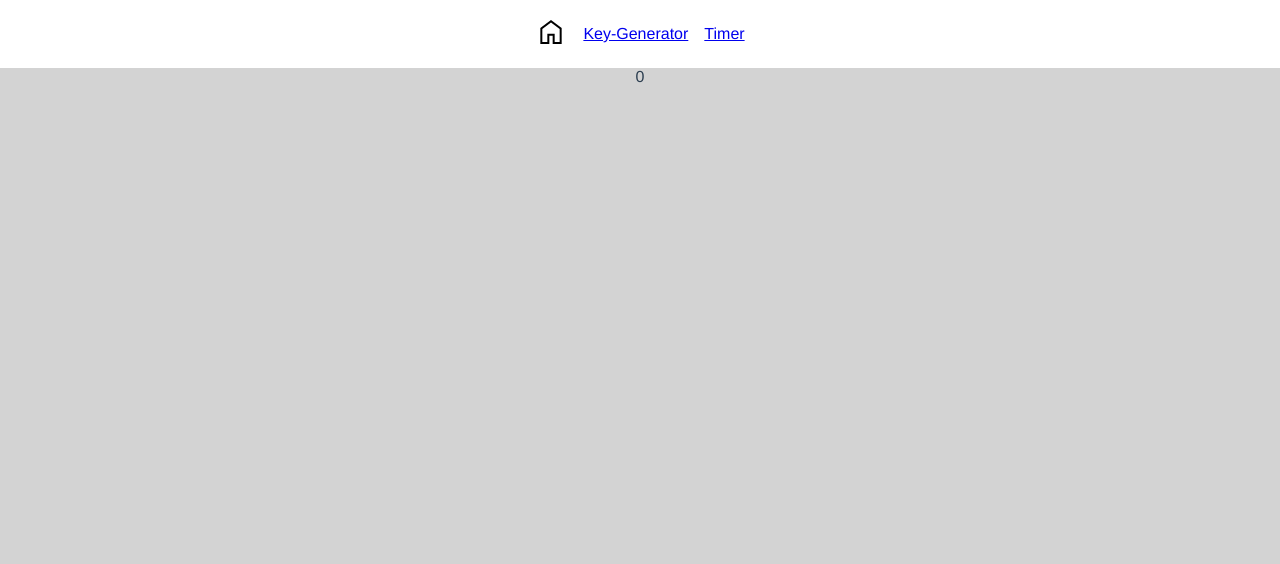
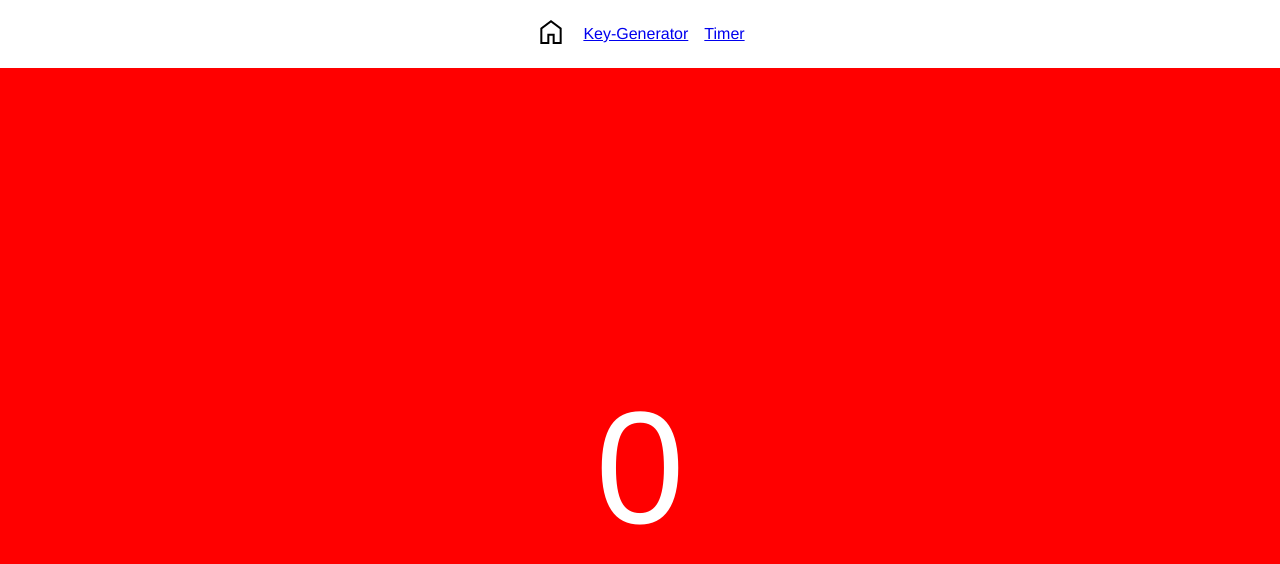
Before and after one commit to Nickvs99/piano-school, a Vue app: page /timer/1 in a window 1280 px wide. Shown: the top 564 px of the page. Built offline with nearby package versions, Linux system fonts and the light colour scheme.

Commit message:
Added some styling to the timer

```diff
--- a/src/views/TimerView.vue
+++ b/src/views/TimerView.vue
@@ -1,6 +1,9 @@
 <template>
 
-<div id="timer-container" @mousedown="onMouseDown" @mouseup="onMouseUp">
+<div id="timer-container"
+    @mousedown="onMouseDown"
+    @mouseup="onMouseUp"
+    :class="{ finished: this.timeLeft <= 0 }">
     <div>
         {{timeText}}
     </div>
@@ -10,7 +13,9 @@
 
 <script>
 import { requestScreenLock } from "@/js/screenlock";
+import { scrollIntoView } from "@/js/scroll";
 import { sleep } from "@/js/sleep";
+
 
 export default {
 
@@ -26,6 +31,8 @@ export default {
     },
 
     mounted() {
+        scrollIntoView("timer-container");
+
         this.screenlock = requestScreenLock();
         this.maxTime = this.$route.params.time * 1000;
         this.resetTimer();
@@ -40,13 +47,10 @@ export default {
             if (time > 10)
                 return time.toFixed(0);
 
-            if(time > 3)
-                return time.toFixed(1);
-
             if(time <= 0)
                 return 0;
 
-            return time.toFixed(2);
+            return time.toFixed(1);
         }
     },
 
@@ -91,9 +95,19 @@ export default {
 <style lang="scss" scoped>
 
 #timer-container {
-    background-color: lightgrey;
-    width: 100vw;
-    height: 100vh;
+    width: 100dvw;
+    height: 100dvh;
+
+    display: flex;
+    justify-content: center;
+    align-items: center;
+
+    font-size: 10rem;
+
+    &.finished {
+        background-color: red;
+        color: white;
+    }
 }
 
 </style>
```
